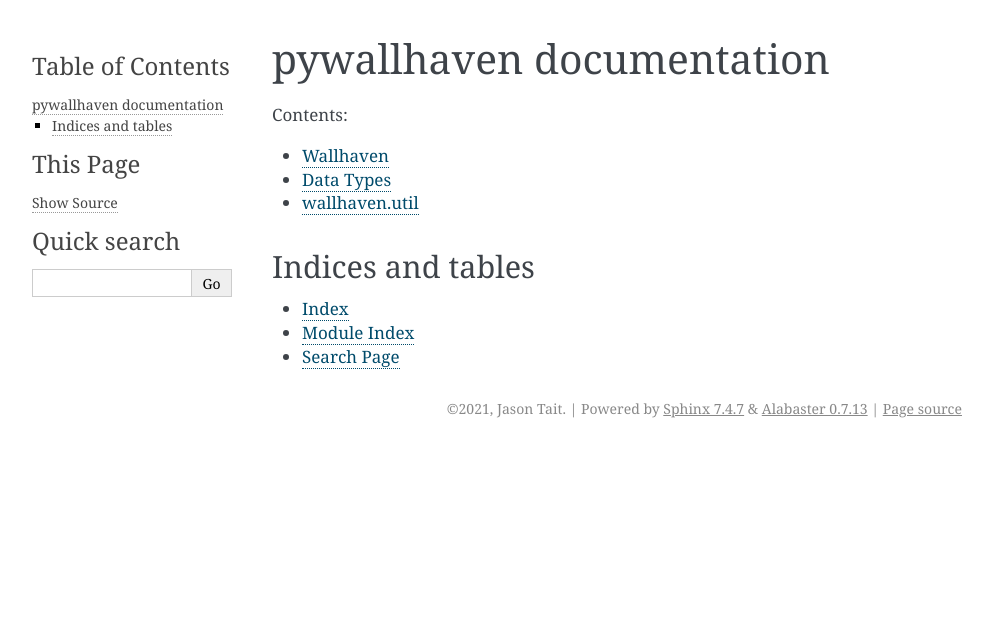
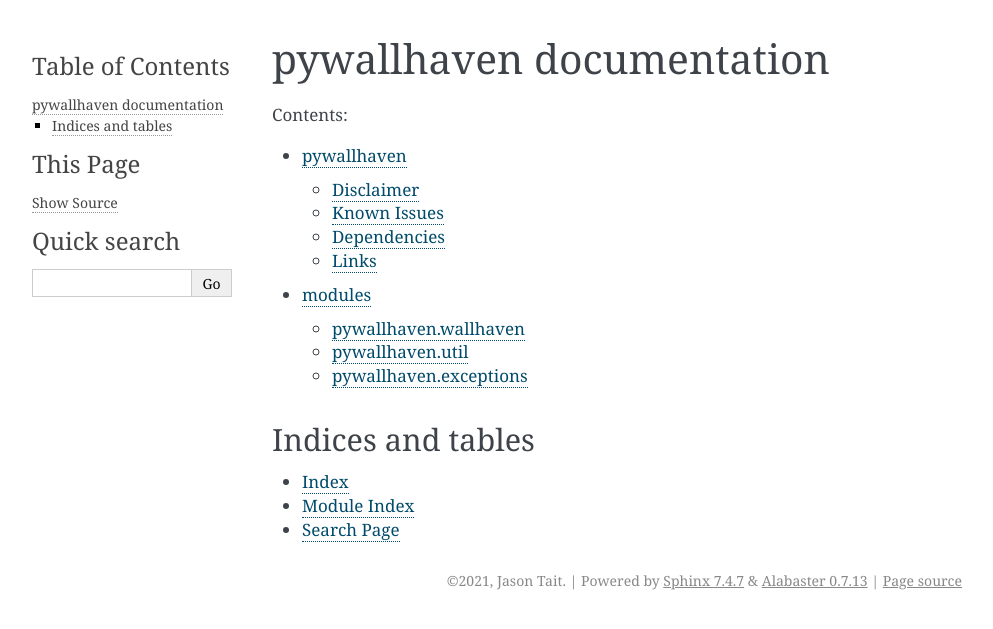
Before and after one commit to jtait/pywallhaven, a Sphinx documentation site: the page built from docs/source/index.rst, in a window 1280 px wide. Shown: the top 629 px of the page, without its empty margins (148-1141 px from the left). Built offline with Sphinx 7.4.7, drawn with Linux system fonts in a browser that asks for light colours.

```diff
--- a/docs/source/conf.py
+++ b/docs/source/conf.py
@@ -28,7 +28,8 @@ author = 'Jason Tait'
 # extensions coming with Sphinx (named 'sphinx.ext.*') or your custom
 # ones.
 extensions = [
-    'sphinx.ext.autodoc'
+    'sphinx.ext.autodoc',
+    'm2r2',
 ]
 
 # Add any paths that contain templates here, relative to this directory.
@@ -51,3 +52,6 @@ html_theme = 'alabaster'
 # relative to this directory. They are copied after the builtin static files,
 # so a file named "default.css" will overwrite the builtin "default.css".
 html_static_path = ['_static']
+
+# for m2r2, add the .md extension
+source_suffix = ['.rst', '.md']
--- a/docs/source/index.rst
+++ b/docs/source/index.rst
@@ -10,10 +5,8 @@ pywallhaven documentation
    :maxdepth: 2
    :caption: Contents:
 
-   modules/wallhaven
-   modules/data_types
-   modules/util
-
+   readme
+   pywallhaven/modules
 
 Indices and tables
 ------------------
--- a/docs/source/modules/data_types.rst
+++ /dev/null
@@ -1,6 +0,0 @@
-Data Types
-==========
-
-.. automodule:: pywallhaven.wallhaven
-    :exclude-members: Wallhaven
-    :members:
--- a/docs/source/modules/util.rst
+++ /dev/null
@@ -1,5 +0,0 @@
-wallhaven.util
-==============
-
-.. automodule:: pywallhaven.util
-   :members:
--- a/docs/source/modules/wallhaven.rst
+++ /dev/null
@@ -1,5 +0,0 @@
-Wallhaven
-=========
-
-.. autoclass:: pywallhaven.wallhaven.Wallhaven
-   :members:
--- /dev/null
+++ b/docs/source/pywallhaven/exceptions.rst
@@ -0,0 +1,6 @@
+pywallhaven.exceptions
+----------------------
+
+.. automodule:: pywallhaven.exceptions
+   :members:
+   :undoc-members:
--- /dev/null
+++ b/docs/source/pywallhaven/util.rst
@@ -0,0 +1,6 @@
+pywallhaven.util
+----------------
+
+.. automodule:: pywallhaven.util
+   :members:
+   :undoc-members:
--- /dev/null
+++ b/docs/source/pywallhaven/wallhaven.rst
@@ -0,0 +1,6 @@
+pywallhaven.wallhaven
+---------------------
+
+.. automodule:: pywallhaven.wallhaven
+   :members:
+   :undoc-members:
--- /dev/null
+++ b/docs/source/readme.rst
@@ -0,0 +1 @@
+.. mdinclude:: ../../README.md
```
Also changed, not shown: other parts of docs/source/index.rst (+0 -5 lines), README.md (+3 -2 lines), docs/source/pywallhaven/modules.rst (added, +9 -0 lines), 4 other files.
